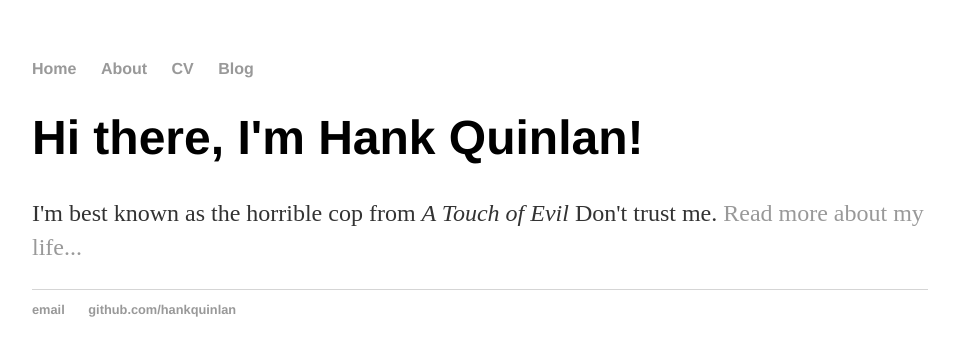
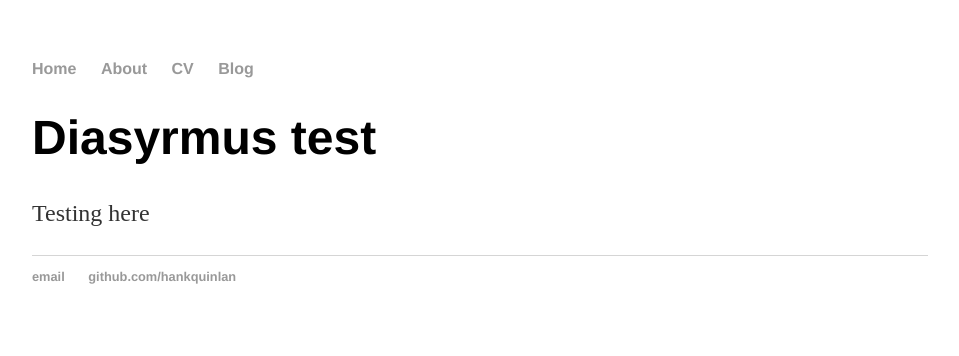
Before and after one commit to accessandproduct/diasyrmus.github.io, a Jekyll site: the page built from index.html, in a window 1280 px wide. Shown: the top 356 px of the page, without its empty margins (160-1119 px from the left). Built offline with Jekyll 4.4.1, drawn with Linux system fonts in a browser that asks for light colours.

Commit message:
Update index.html

```diff
--- a/index.html
+++ b/index.html
@@ -3,6 +3,6 @@ layout: default
 title: Hank Quinlan, Horrible Cop
 ---
 <div class="blurb">
-	<h1>Hi there, I'm Hank Quinlan!</h1>
-	<p>I'm best known as the horrible cop from <em>A Touch of Evil</em> Don't trust me. <a href="/about">Read more about my life...</a></p>
+	<h1>Diasyrmus test</h1>
+	<p>Testing here</a></p>
 </div><!-- /.blurb -->
```
